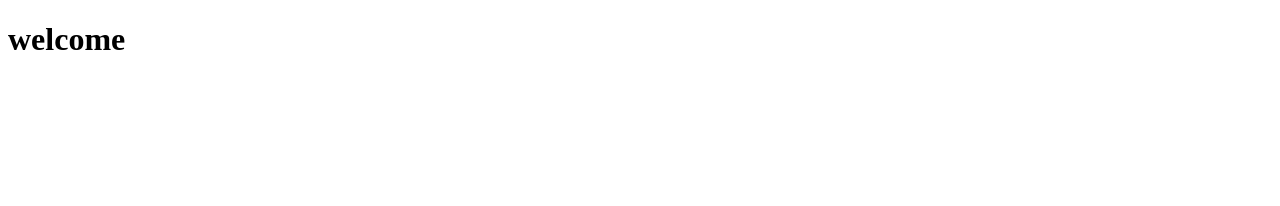
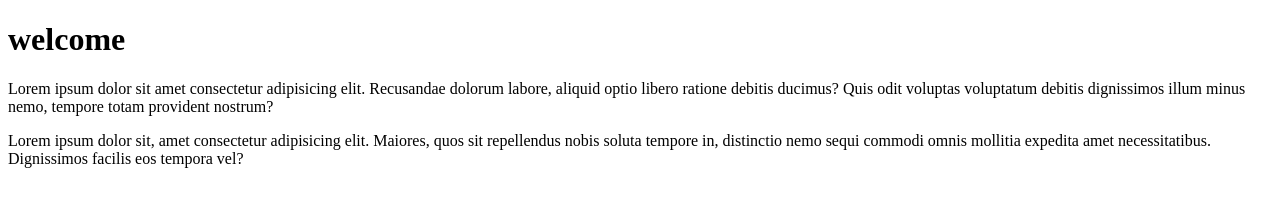
Before and after one commit to sabawoonraoufi123-creator/Test-Class, a plain HTML site: page index.html in a window 1280 px wide. Drawn offline with Linux system fonts and the light colour scheme.

Commit message:
update sabawoon add calss p1 and p2

```diff
--- a/index.html
+++ b/index.html
@@ -7,5 +7,13 @@
 </head>
 <body>
         <h1>welcome</h1>
+        <p class="p1">
+            Lorem ipsum dolor sit amet consectetur adipisicing elit. Recusandae dolorum labore, aliquid optio libero ratione debitis ducimus? Quis odit voluptas voluptatum debitis dignissimos illum minus nemo, tempore totam provident nostrum?
+
+        </p>
+        <p class="p1">
+            Lorem ipsum dolor sit, amet consectetur adipisicing elit. Maiores, quos sit repellendus nobis soluta tempore in, distinctio nemo sequi commodi omnis mollitia expedita amet necessitatibus. Dignissimos facilis eos tempora vel?
+
+        </p>
 </body>
 </html>
```
